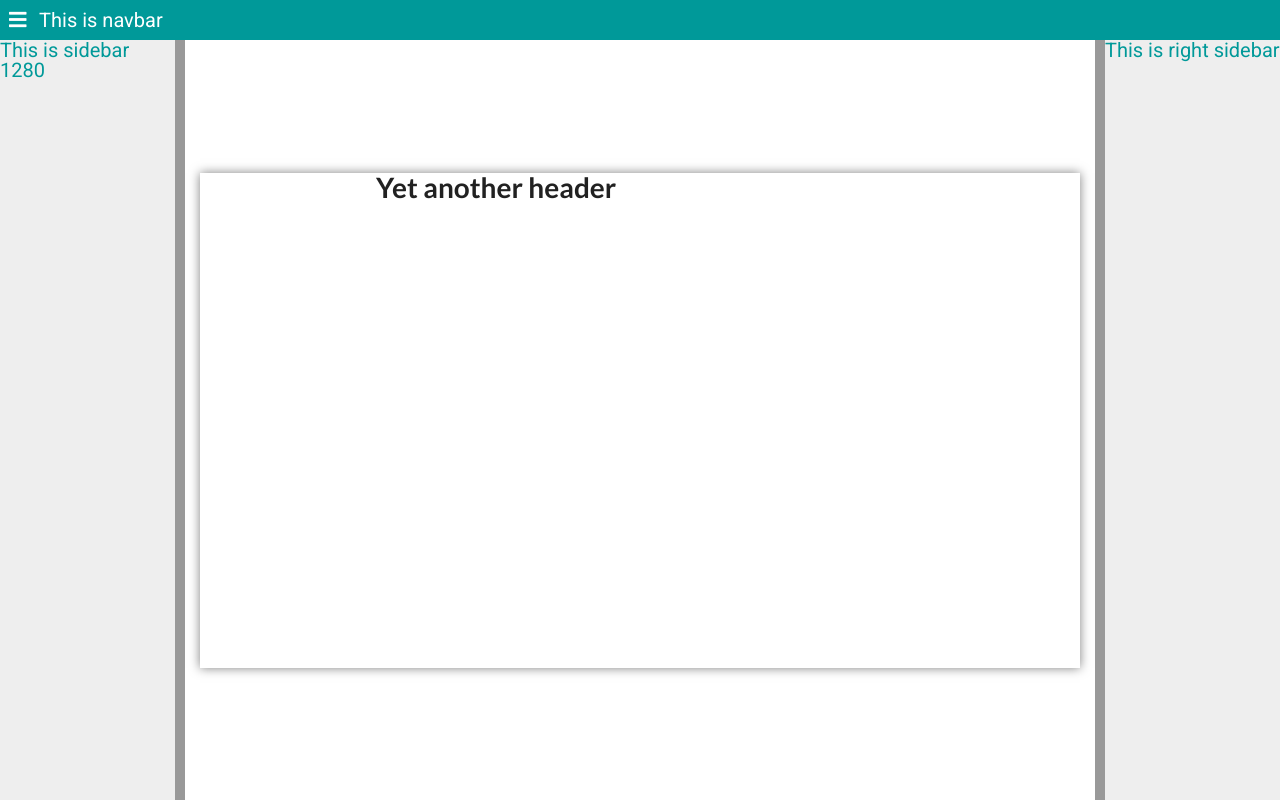
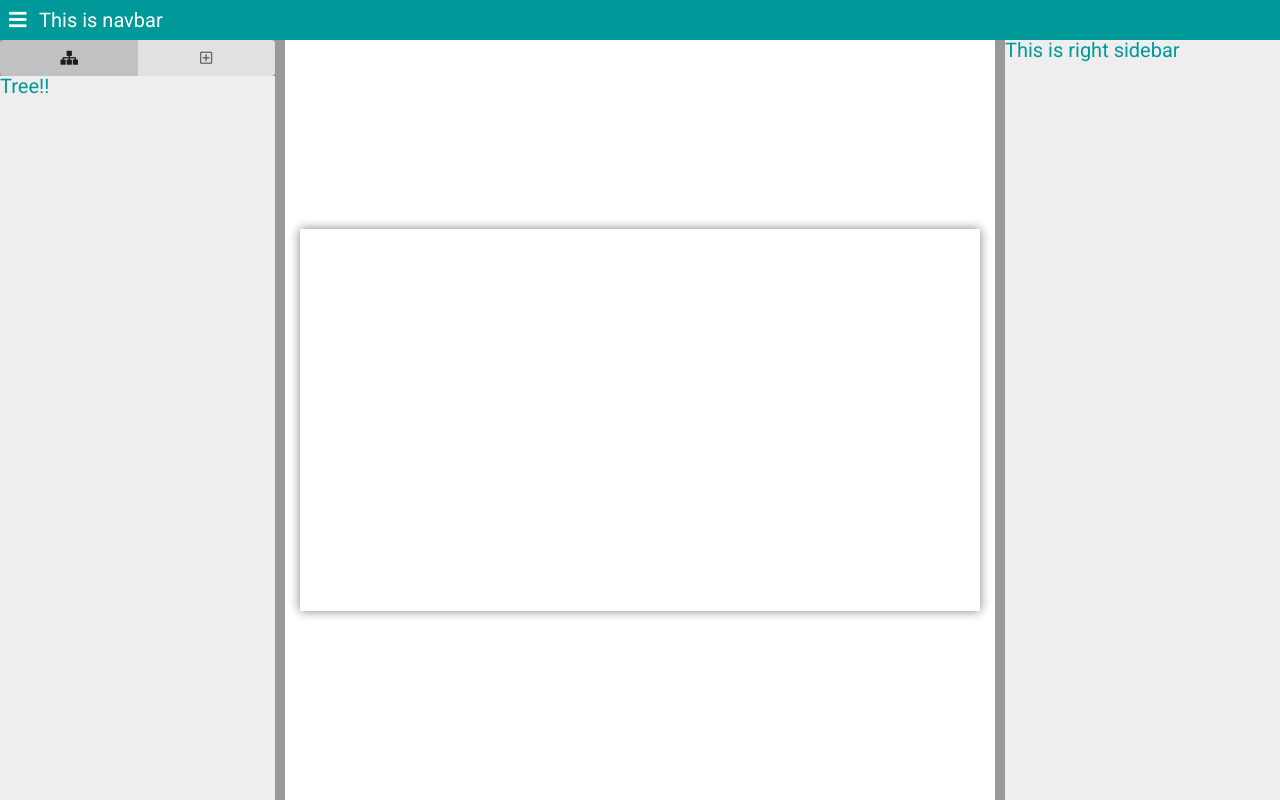
Before and after one commit to Gyakobo/SlideLabs, a Vue app in the folder 0_frontend/: page / in a window 1280 px wide. Built offline with nearby package versions, Linux system fonts and the light colour scheme.

Commit message:
Added tabs and realized component addition to work sheet

```diff
--- a/0_frontend/src/components/home.vue
+++ b/0_frontend/src/components/home.vue
@@ -3,11 +3,7 @@
     <navbar></navbar>
     <div id="work-area">
       <sidebar_left></sidebar_left>
-      <work_sheet>
-        <sl_container id="root_container">
-          <sl_header id="header1"></sl_header>
-        </sl_container>
-      </work_sheet>
+      <work_sheet></work_sheet>
       <sidebar_right></sidebar_right>
     </div>
 
@@ -16,17 +12,13 @@
 
 <script>
 import navbar from "./ui_tiles/navbar";
-import sidebar_left from "./ui_tiles/sidebar_left";
+import sidebar_left from "./ui_tiles/sidebar_left/sidebar_left";
 import work_sheet from "./ui_tiles/work_sheet";
 import sidebar_right from "./ui_tiles/sidebar_right";
-
-import sl_container from "./sl_components/sl_container";
-import sl_header from "./sl_components/sl_header";
 
 export default {
   components: {
     navbar, sidebar_left, work_sheet, sidebar_right,
-    sl_container, sl_header,
   },
   data(){
     return {
--- a/0_frontend/src/components/sl_components/sl_container.vue
+++ b/0_frontend/src/components/sl_components/sl_container.vue
@@ -1,15 +1,32 @@
 <template>
   <div :id="id" class="sl container">
-    <slot></slot>
+    <keep-alive v-for="child in children" :key="child">
+      <component :is="child"></component>
+    </keep-alive>
   </div>
 </template>
 
 <script>
+import sl_header from "./sl_header";
+
 export default {
+  components:{
+    sl_header
+  },
+  data(){
+    return {
+      children:[]
+    }
+  },
   props:{
     id:{
       type:String,
       required:true,
+    }
+  },
+  methods:{
+    add_child_by_name(name){
+      this.children.push(name)
     }
   }
 }
--- a/0_frontend/src/components/ui_tiles/sidebar_left.vue
+++ /dev/null
@@ -1,56 +0,0 @@
-<template>
-  <resizable
-      id="sidebar-left-resizer"
-      ref="sidebar_left_resizer"
-      :init_width="$store.state.sidebar_left_width + 'px'"
-      :min_width="100"
-      :max_width="500"
-      :padding_tblr="[0,0,0,10]"
-  >
-    <div class="sidebar_left">
-      <div>
-        {{text}}
-        {{$store.state.screen_width}}
-      </div>
-    </div>
-  </resizable>
-</template>
-
-<script>
-import resizable from "./resizable";
-
-export default {
-  components:{
-    resizable
-  },
-  data (){
-    return {
-      text:'This is sidebar',
-    }
-  },
-  mounted() {
-    this.$watch(
-        "$refs.sidebar_left_resizer.width",
-        (new_value) => {
-          this.$store.state.sidebar_left_width = parseFloat(new_value)
-        }
-    );
-  }
-}
-</script>
-
-<style scoped>
-.sidebar_left{
-  display: flex;
-  flex-direction: column;
-
-  width: 100%;
-  height: 100%;
-
-  background: #eee;
-  color: var(--blue-dark);
-
-  font-size: 20px;
-}
-
-</style>
--- /dev/null
+++ b/0_frontend/src/components/ui_tiles/sidebar_left/children/tab_components_add.vue
@@ -0,0 +1,38 @@
+<template>
+  <div class="slide_components_tree">
+    <div>
+      <button class="ui red button" @click="add_h1">Add h1</button>
+    </div>
+  </div>
+</template>
+
+<script>
+export default {
+  data (){
+    return {
+    }
+  },
+  methods:{
+    add_h1(){
+      let root = this.$store.state.root_container
+      root.add_child_by_name('sl_header')
+    }
+  },
+}
+</script>
+
+<style scoped>
+.slide_components_tree{
+  display: flex;
+  flex-direction: column;
+
+  width: 100%;
+  height: 100%;
+
+  background: #eee;
+  color: var(--blue-dark);
+
+  font-size: 20px;
+}
+
+</style>
--- /dev/null
+++ b/0_frontend/src/components/ui_tiles/sidebar_left/children/tab_components_tree.vue
@@ -0,0 +1,30 @@
+<template>
+  <div class="slide_components_tree">
+    Tree!!
+  </div>
+</template>
+
+<script>
+export default {
+  data (){
+    return {
+    }
+  },
+}
+</script>
+
+<style scoped>
+.slide_components_tree{
+  display: flex;
+  flex-direction: column;
+
+  width: 100%;
+  height: 100%;
+
+  background: #eee;
+  color: var(--blue-dark);
+
+  font-size: 20px;
+}
+
+</style>
--- /dev/null
+++ b/0_frontend/src/components/ui_tiles/sidebar_left/sidebar_left.vue
@@ -0,0 +1,69 @@
+<template>
+  <resizable
+      id="sidebar-left-resizer"
+      ref="sidebar_left_resizer"
+      :init_width="$store.state.sidebar_left_width + 'px'"
+      :min_width="100"
+      :max_width="500"
+      :padding_tblr="[0,0,0,10]"
+  >
+    <div class="sidebar_left">
+      <div class="ui icon buttons">
+        <button
+            class="ui button"
+            :class="{
+              active: current_tab === 'tab_components_tree'
+            }"
+            @click="current_tab = 'tab_components_tree'"
+        ><i class="sitemap icon"></i></button>
+        <button
+            class="ui button"
+            :class="{
+              active: current_tab === 'tab_components_add'
+            }"
+            @click="current_tab = 'tab_components_add'"
+        ><i class="plus square outline icon"></i></button>
+      </div>
+      <keep-alive>
+        <component :is="current_tab"></component>
+      </keep-alive>
+    </div>
+  </resizable>
+</template>
+
+<script>
+import resizable from "../resizable";
+import tab_components_tree from "./children/tab_components_tree";
+import tab_components_add from "./children/tab_components_add";
+
+export default {
+  components:{
+    resizable,
+    tab_components_tree, tab_components_add
+  },
+  data (){
+    return {
+      current_tab: 'tab_components_tree'
+    }
+  },
+  mounted() {
+    this.$watch(
+        "$refs.sidebar_left_resizer.width",
+        (new_value) => {
+          this.$store.state.sidebar_left_width = parseFloat(new_value)
+        }
+    );
+  }
+}
+</script>
+
+<style scoped>
+.sidebar_left{
+  display: flex;
+  flex-direction: column;
+
+  width: 100%;
+  height: 100%;
+}
+
+</style>
--- a/0_frontend/src/components/ui_tiles/work_sheet.vue
+++ b/0_frontend/src/components/ui_tiles/work_sheet.vue
@@ -1,13 +1,19 @@
 <template>
   <div class="work-sheet-wrapper">
     <div class="work-sheet" :style="{width:width + 'px', height:height + 'px'}">
-      <slot></slot>
+      <sl_container ref="root_container" id="root_container">
+      </sl_container>
     </div>
   </div>
 </template>
 
 <script>
+import sl_container from "../sl_components/sl_container";
+
 export default {
+  components:{
+    sl_container
+  },
   data (){
     return {
       aspect_ratio_wh: 16/9
@@ -21,6 +27,9 @@ export default {
     height(){
       return this.width / this.aspect_ratio_wh
     }
+  },
+  mounted() {
+    this.$store.state.root_container = this.$refs.root_container
   }
 }
 </script>
--- /dev/null
+++ b/0_frontend/src/store/slide_components_tree.js
@@ -0,0 +1,5 @@
+export default {
+  state:{
+    tree_root:null
+  },
+}
--- a/0_frontend/src/store/store.js
+++ b/0_frontend/src/store/store.js
@@ -1,6 +1,8 @@
 import { createStore } from 'vuex'
 
 import screen_width_settings from "../screen_width_utils/screen_width_settings";
+
+import slide_components_tree from "./slide_components_tree";
 
 // var backend_url
 // if (window.location.hostname === 'nut-nut.ru'){
@@ -13,6 +15,9 @@ import screen_width_settings from "../screen_width_utils/screen_width_settings";
 // }
 
 export default createStore({
+  modules:{
+    slide_components_tree
+  },
   state () {
     return {
       // backend_url: backend_url,
@@ -21,8 +26,9 @@ export default createStore({
       SCREEN_TYPES:screen_width_settings.SCREEN_TYPES,
       screen_type:screen_width_settings.SCREEN_TYPES.BIG,
 
-      sidebar_left_width: 200,
-      sidebar_right_width: 200,
+      sidebar_left_width: 300,
+      sidebar_right_width: 300,
+      root_container:null,
     }
   }
 })
```
